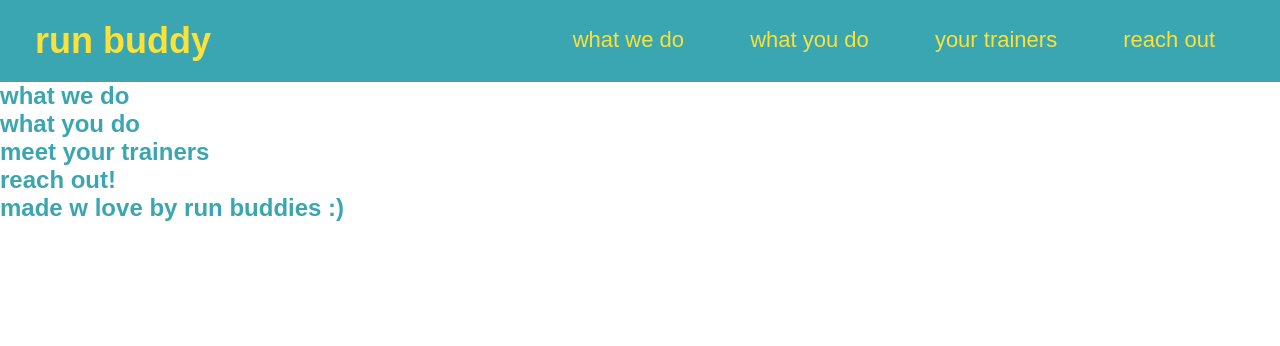
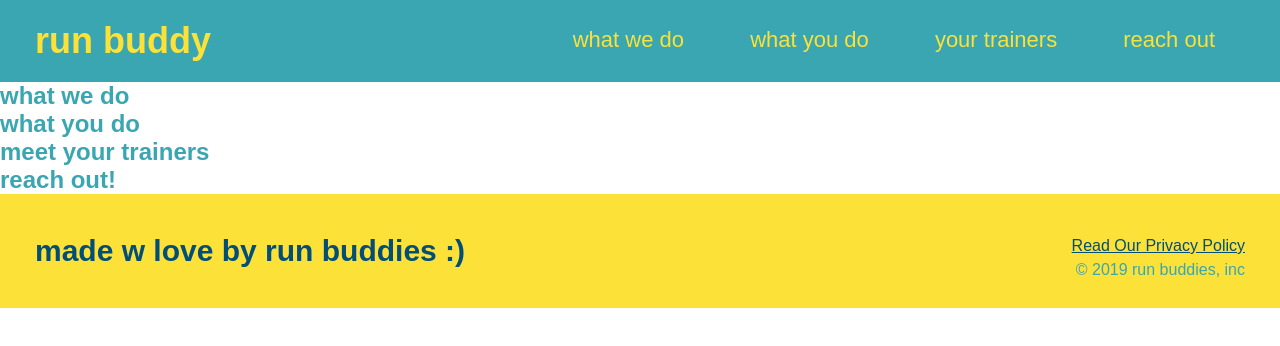
Before and after one commit to mlbarre/v2_runbuddy, a plain HTML site: page index.html in a window 1280 px wide. Drawn offline with Linux system fonts and the light colour scheme.

Commit message:
added footer html and styles

```diff
--- a/index.html
+++ b/index.html
@@ -56,6 +56,10 @@
 <!-- footer -->
     <footer>
         <h2> made w love by run buddies :)</h2>
+        <div>
+            <a href="#"> Read Our Privacy Policy </a><br />
+            &copy; 2019 run buddies, inc
+        </div>
     </footer>
 </body>
 </html>
--- a/xtras/style.css
+++ b/xtras/style.css
@@ -1,6 +1,7 @@
 * {
     margin: 0;
     padding: 0;
+    box-sizing: border-box;
 }
 
 body {
@@ -8,6 +9,7 @@
     color: #39a6b2;
 }
 
+/* HEADER STYLES */
 header {
     padding: 20px 35px;
     /*
@@ -46,3 +48,28 @@
     font-weight: lighter;
     font-size: 22px;
 }
+/* END OF HEADER STYLES */
+
+footer {
+    background: #fce138;
+    width: 100%;
+    padding: 40px 35px;
+}
+
+footer h2 {
+    display: inline;
+    color: #024e76;
+    font-size: 30px;
+    margin: 0;
+}
+
+footer div {
+    float: right;
+    line-height: 1.5;
+    text-align: right;
+
+}
+
+footer a {
+    color: #024e76;
+}
```
